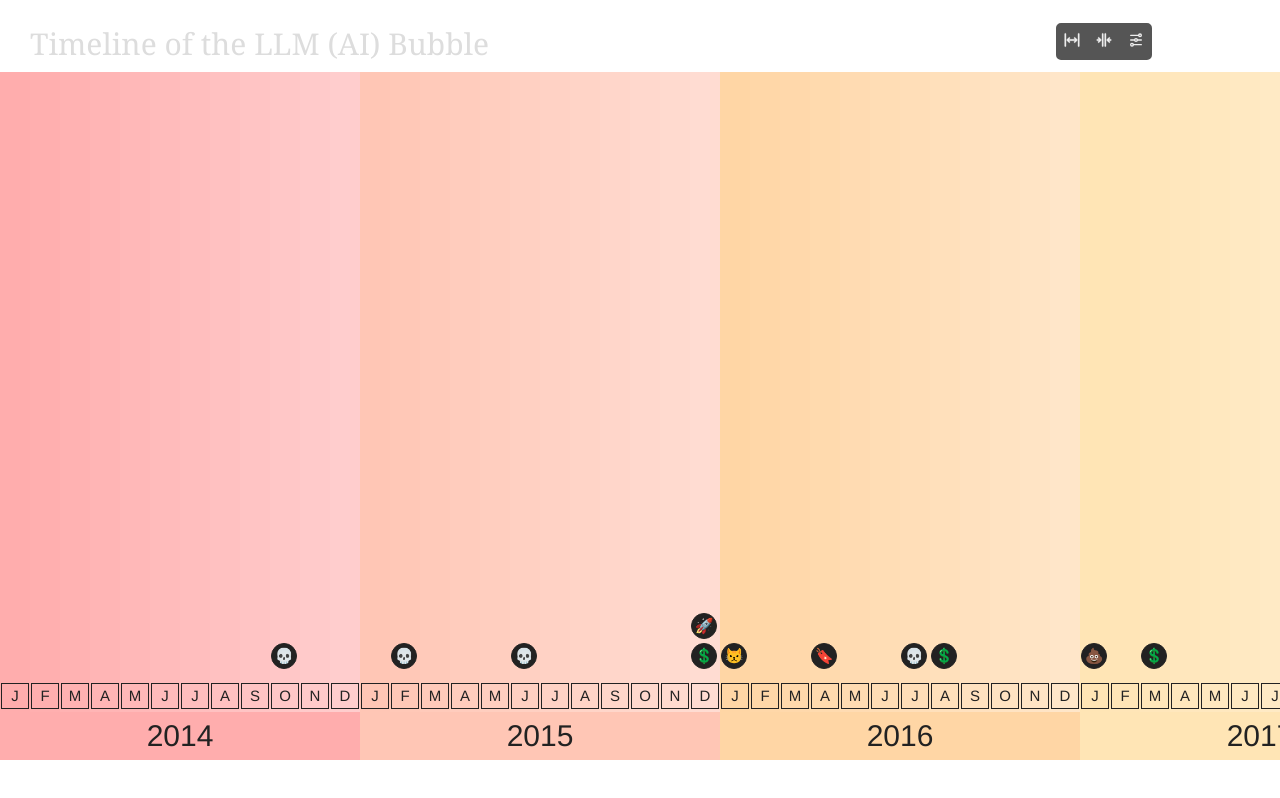
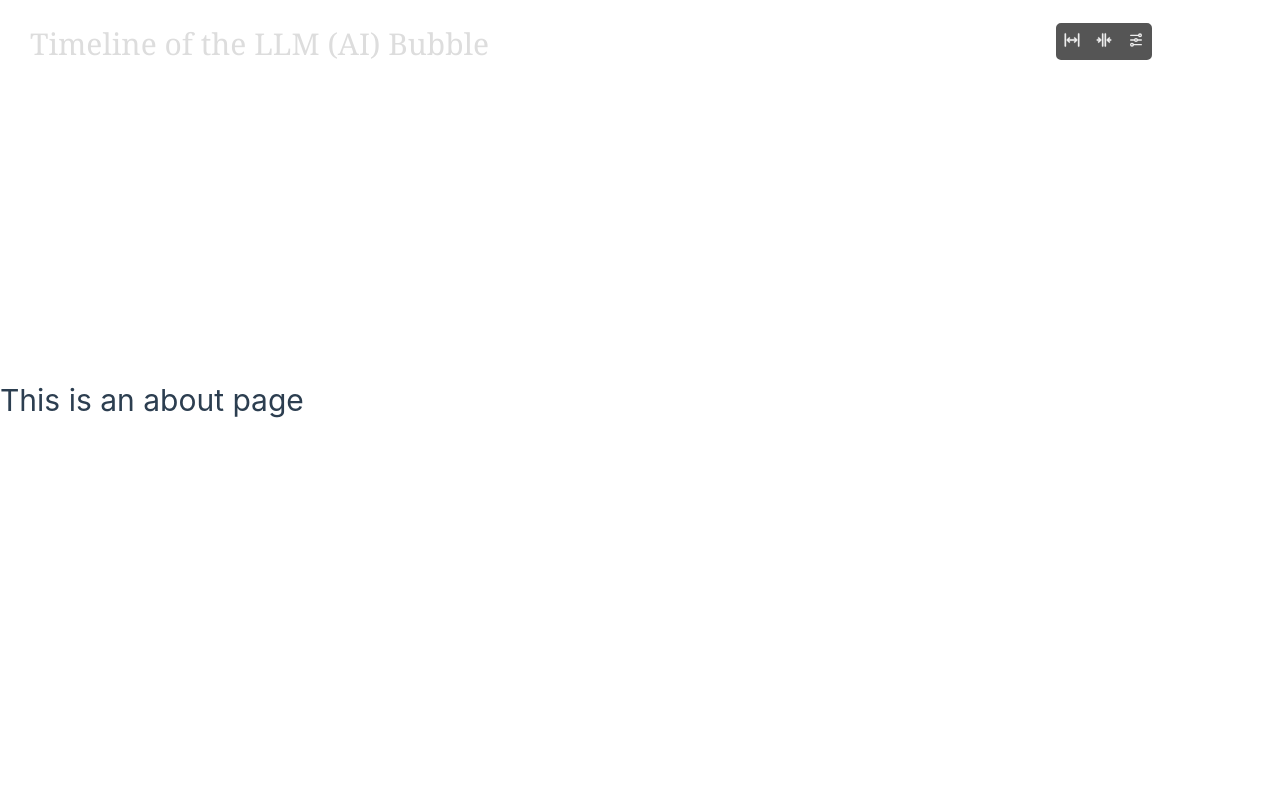
Before and after one commit to Jufebrown/bubble-timeline, a Vue app: page /about in a window 1280 px wide. Built offline with nearby package versions, Linux system fonts and the light colour scheme.

Commit message:
added router logic to get the about page working

```diff
--- a/src/App.vue
+++ b/src/App.vue
@@ -1,8 +1,8 @@
 <script setup lang="ts">
 import { onMounted } from 'vue'
+import { RouterView } from 'vue-router'
 import { useTimelineStore } from '@/stores/timeline'
-import TimeLine from './components/TimeLine.vue'
-import TimelineControls from './components/TimelineControls.vue'
+import TimelineControls from '@/components/TimelineControls.vue'
 
 const timelineStore = useTimelineStore()
 
@@ -19,8 +19,7 @@ onMounted(() => {
       <h1>Timeline of the LLM (AI) Bubble</h1>
       <TimelineControls />
     </header>
-
-    <TimeLine />
+    <RouterView />
   </div>
 </template>
 
--- a/src/components/TimeLine.vue
+++ /dev/null
@@ -1,104 +0,0 @@
-<script setup lang="ts">
-import { useTimelineStore } from '@/stores/timeline'
-import MonthBlock from './MonthBlock.vue'
-import ItemDetail from './ItemDetail.vue'
-
-const timelineStore = useTimelineStore()
-
-const getCorrectYearIndex = (index: number) => {
-  if (index > 6) {
-    return index % 14
-  } else {
-    return index
-  }
-}
-const getYearBackgroundColor = (index: number) => {
-  return timelineStore.backgroundColors[getCorrectYearIndex(index)]
-}
-</script>
-
-<template>
-  <div>
-    <ul class="year-list">
-      <li
-        class="year-block"
-        v-for="(year, yearIndex) in timelineStore.years"
-        :key="year"
-        :style="{ backgroundColor: getYearBackgroundColor(yearIndex) }"
-      >
-        <ul class="month-list">
-          <li v-for="(month, monthIndex) in timelineStore.months" :key="month.short">
-            <MonthBlock :month="month" :monthIndex="monthIndex" :yearIndex="yearIndex" />
-          </li>
-        </ul>
-        <div class="year-label">{{ year }}</div>
-      </li>
-    </ul>
-  </div>
-  <Transition name="slide">
-    <ItemDetail
-      v-show="timelineStore.displayDetailSidebar"
-      :displayDetail="timelineStore.displayDetailSidebar"
-    />
-  </Transition>
-</template>
-
-<style scoped>
-li {
-  list-style-type: none;
-}
-
-.year-list {
-  overflow: auto;
-  display: flex;
-  flex-direction: row;
-  align-items: flex-end;
-  justify-content: flex-start;
-  padding-bottom: 40px;
-  padding-left: 0;
-}
-
-.year-block {
-  display: flex;
-  flex-direction: column;
-  flex-wrap: nowrap;
-  text-align: center;
-  justify-content: center;
-  margin: 0;
-  padding: 0;
-}
-
-.year-label {
-  text-align: center;
-  font-size: 2em;
-  color: #222222;
-  margin: 0;
-  padding: 0;
-  font-family: 'Franklin Gothic Medium', 'Arial Narrow', Arial, sans-serif;
-}
-
-.month-list {
-  display: flex;
-  flex-direction: row;
-  justify-content: space-evenly;
-  padding: 0;
-}
-
-.slide-enter-active {
-  transition: all 0.3s ease-out;
-}
-
-.slide-leave-active {
-  transition: all 0.3s ease-out;
-}
-
-.slide-enter-from {
-  transform: translateY(100%);
-  opacity: 0;
-}
-
-.slide-leave-to {
-  transform: translateY(100%);
-  opacity: 0;
-}
-</style>
--- a/src/router/index.ts
+++ b/src/router/index.ts
@@ -3,6 +3,11 @@ import { createRouter, createWebHistory } from 'vue-router'
 const router = createRouter({
   history: createWebHistory(import.meta.env.BASE_URL),
   routes: [
+    {
+      path: '/',
+      name: 'timeline',
+      component: () => import('../views/TimeLineView.vue'),
+    },
     {
       path: '/about',
       name: 'about',
```
